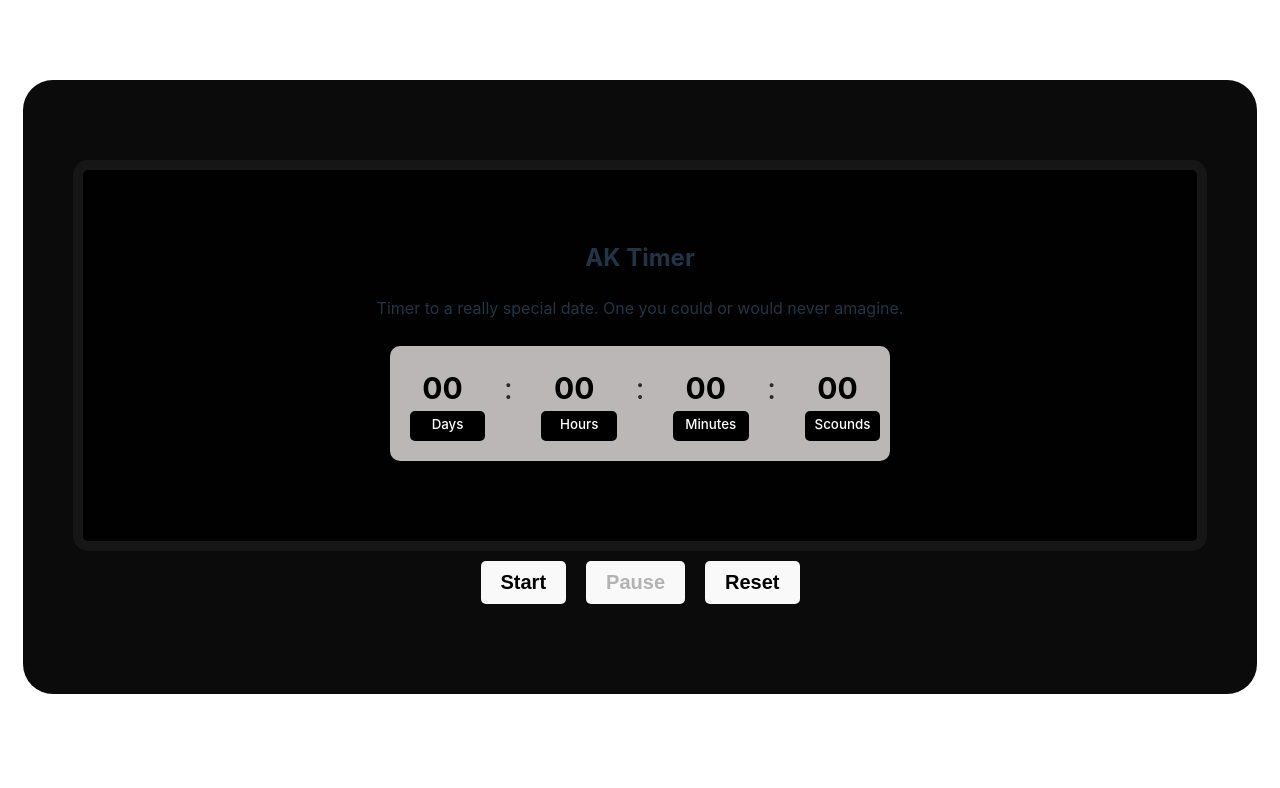
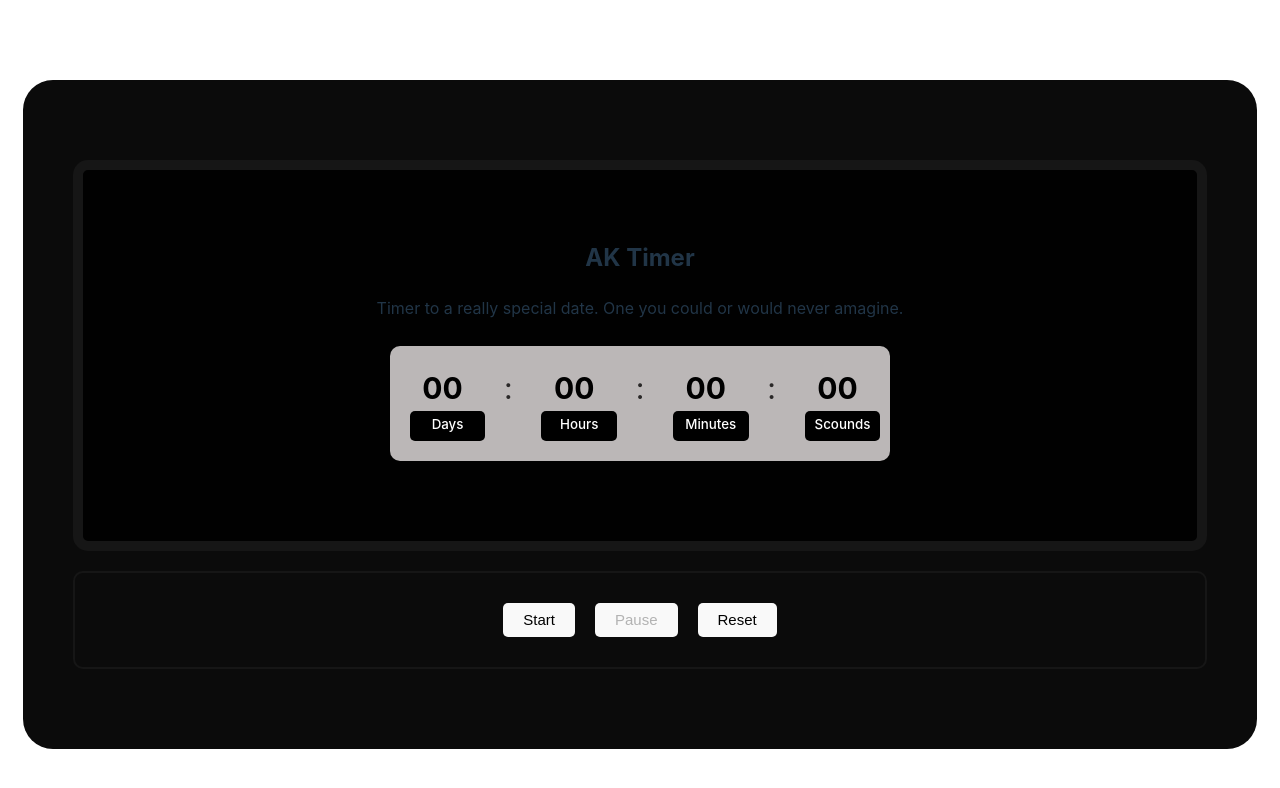
Before and after one commit to emimrulkayes/aktimer, a React (Vite) app: page / in a window 1280 px wide. Shown: the top 788 px of the page. Built offline with nearby package versions, Linux system fonts and the light colour scheme.

Commit message:
Updated file structure and removed unnecessary files.

```diff
--- a/assets/css/timer.css
+++ b/assets/css/timer.css
@@ -53,12 +53,25 @@
   font-size: 30px;
   color: #2a2828;
 }
+.timer-container .timer-actions {
+  display: flex;
+  align-items: center;
+  justify-content: center;
+  border: solid 2px #161616;
+  border-radius: 10px;
+  padding: 20px;
+  margin-top: 20px;
+}
 .timer-container .timer-actions > button {
   margin: 10px;
-  padding: 10px 20px;
+  padding: 5px 20px;
   border-radius: 5px;
   border: none;
-  font-size: 20px;
-  font-weight: 700;
+  font-size: 15px;
+  font-weight: 500;
+  line-height: 24px;
   cursor: pointer;
-}/*# sourceMappingURL=Timer.css.map */
+}
+.timer-container .timer-actions > button:focus {
+  outline: none;
+}/*# sourceMappingURL=timer.css.map */
--- a/src/App.jsx
+++ b/src/App.jsx
@@ -1,6 +1,6 @@
 import '../assets/css/timer.css';
 import React from 'react';
-import AkTimer from './AkTimer';
+import AkTimer from './components/AkTimer';
 
 function App() {
 
--- a/src/AkTimer.jsx
+++ b/src/components/AkTimer.jsx
@@ -1,9 +1,10 @@
 import React from 'react';
-import TimerHook from './TimerHook';
+import TimerHook from '../hooks/TimerHook';
+import ButtonGroup from './buttonGroup';
 
 function AkTimer() {
 
-    const { timerDays, timerHours, timerMinutes, timerSeconds, start, pause, reset, isActive } = TimerHook();
+    const { timerDays, timerHours, timerMinutes, timerSeconds } = TimerHook();
 
     return (
 
@@ -37,18 +38,8 @@ function AkTimer() {
                 </div>
 
             </section>
-            <section className='timer-actions'>
-                <button onClick={start} disabled={isActive}>
-                    Start
-                </button>
-                <button onClick={pause} disabled={!isActive}>
-                    Pause
-                </button>
-                <button onClick={reset} disabled={isActive}>
-                    Reset
-                </button>
 
-            </section>
+            <ButtonGroup />
 
         </section>
     )
--- /dev/null
+++ b/src/components/buttonGroup.jsx
@@ -0,0 +1,18 @@
+import React from 'react';
+import TimerHook from '../hooks/TimerHook';
+
+function ButtonGroup() {
+
+    const { start, pause, reset, isActive } = TimerHook();
+
+    return (
+
+        <section className='timer-actions'>
+            <button onClick={start} disabled={isActive}> Start </button>
+            <button onClick={pause} disabled={!isActive}> Pause </button>
+            <button onClick={reset} disabled={isActive}> Reset </button>
+        </section>
+    )
+}
+
+export default ButtonGroup;
--- a/src/TimerHook.jsx
+++ b/src/hooks/TimerHook.jsx
@@ -10,6 +10,7 @@ const TimerHook = () => {
 
     const countdownDate = new Date('November 30, 2023 00:00:00').getTime()
     let interval = useRef();
+
 
     const startTimer = () => {
 
@@ -41,7 +42,7 @@ const TimerHook = () => {
 
     const pause = () => {
         setIsActive(true);
-        clearInterval(interval.current);
+        // clearInterval(interval.current);
     };
 
     const reset = () => {
@@ -50,7 +51,7 @@ const TimerHook = () => {
         setTimerHours('00');
         setTimerMinutes('00');
         setTimerSeconds('00');
-        clearInterval(interval.current);
+        // clearInterval(interval.current);
     };
 
     useEffect(() => {
--- a/src/timer.scss
+++ b/src/timer.scss
@@ -60,15 +60,27 @@
 
     .timer-actions {
 
+        display: flex;
+        align-items: center;
+        justify-content: center;
+        border: solid 2px #161616;
+        border-radius: 10px;
+        padding: 20px;
+        margin-top: 20px;
+
         &>button {
             margin: 10px;
-            padding: 10px 20px;
+            padding: 5px 20px;
             border-radius: 5px;
             border: none;
-            font-size: 20px;
-            font-weight: 700;
+            font-size: 15px;
+            font-weight: 500;
+            line-height: 24px;
             cursor: pointer;
 
+            &:focus {
+                outline: none;
+            }
         }
     }
 }
```
Also changed, not shown: src/index.css (indentation only), 1 other file (tests, documents, lock files or other folders).
